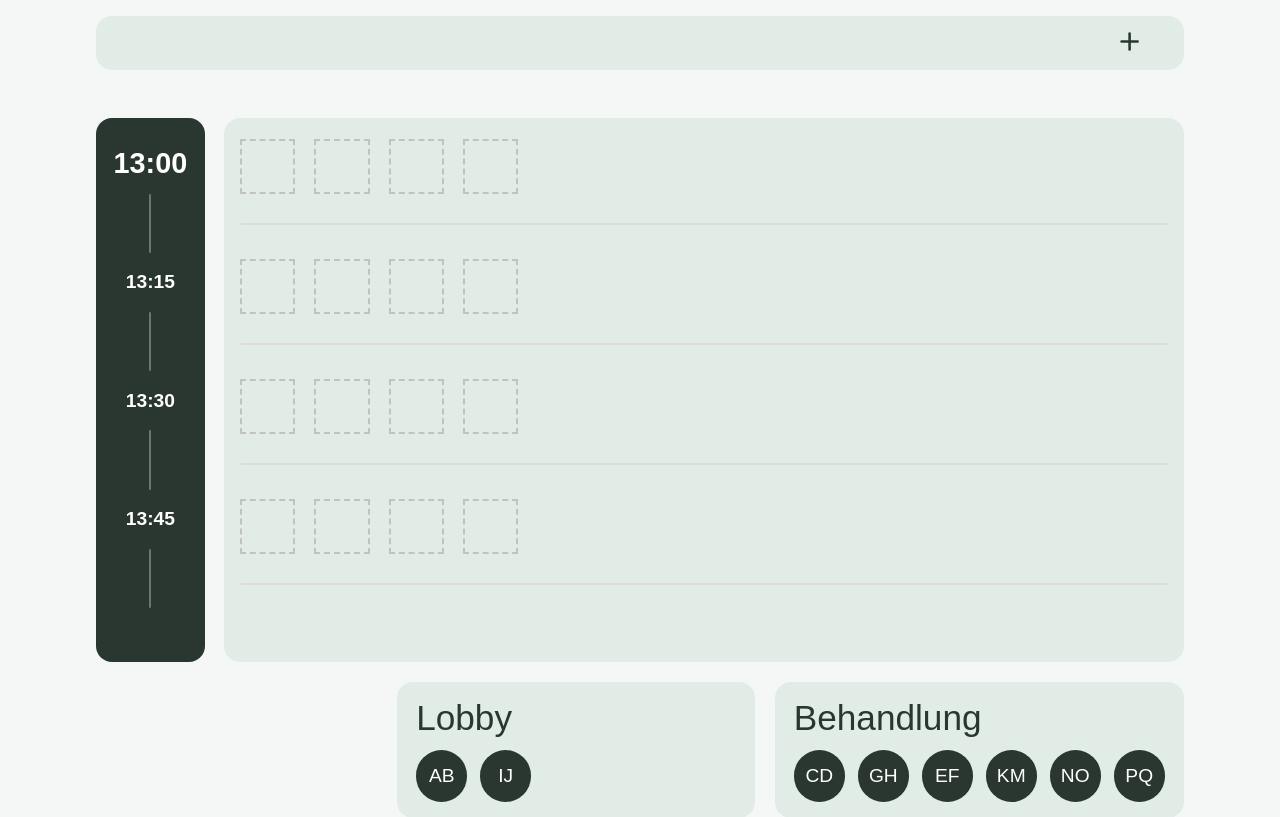
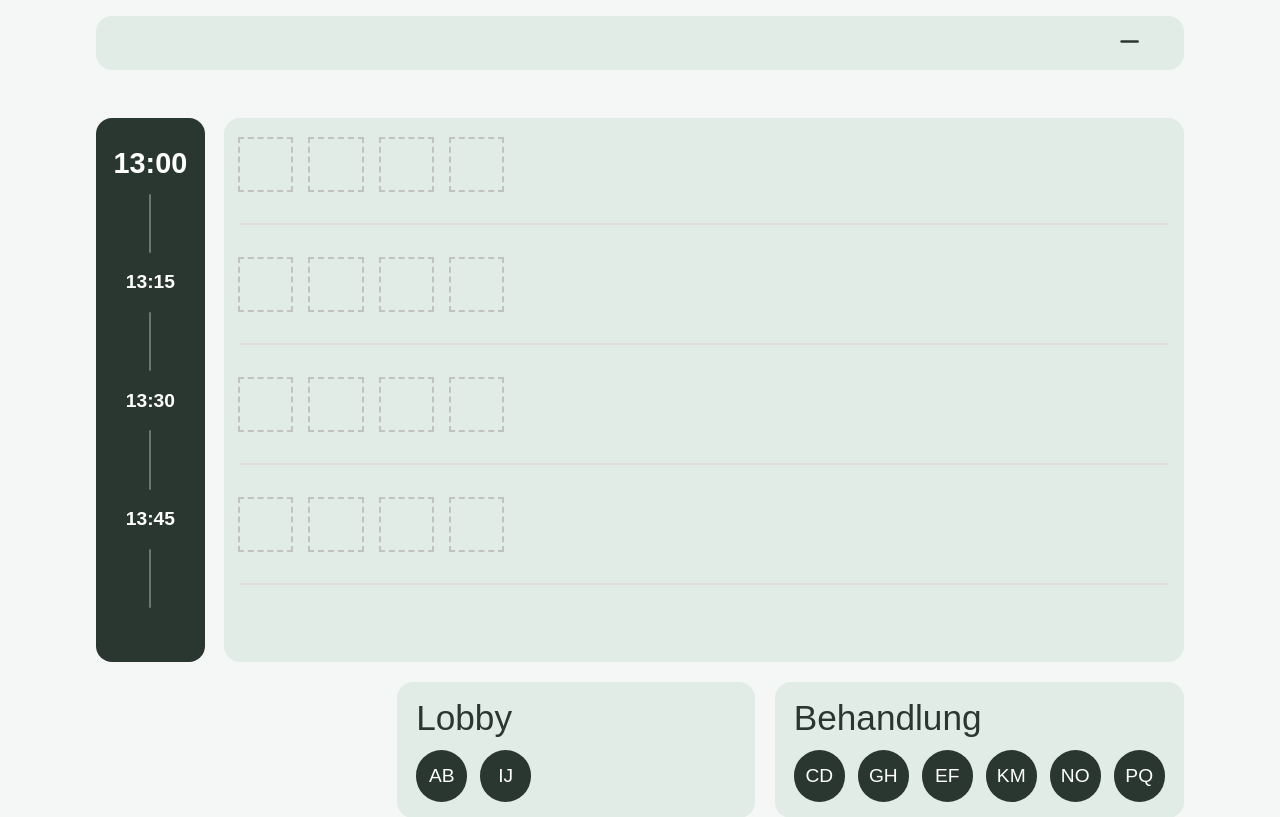
Before and after one commit to gedankenessen/wartezimmer, a React (Create React App) app: page / in a window 1280 px wide. Shown: the top 817 px of the page. Built offline with nearby package versions, Linux system fonts and the light colour scheme.

Commit message:
Fix misc

```diff
--- a/src/components/shared/Dragzone/Dragzone.tsx
+++ b/src/components/shared/Dragzone/Dragzone.tsx
@@ -6,14 +6,14 @@ import { Person, PersonProps } from "../Person/Person";
 const DragzoneWrapperInner = styled.div`
   width: 3.2rem;
   height: 3.2rem;
-  border: 2px dashed ${(p) => p.theme.colors.grey400};
+  outline: 2px dashed ${(p) => p.theme.colors.grey400};
 
-  transition: border-color 0.3s;
+  transition: outline-color 0.3s;
 
   &:hover,
   &:active,
   &:focus-visible {
-    border-color: ${(p) => p.theme.colors.green700};
+    outline-color: ${(p) => p.theme.colors.green700};
   }
 `;
 
--- a/src/icon/Plus.tsx
+++ b/src/icon/Plus.tsx
@@ -8,12 +8,6 @@ export const Plus: React.FC<SVGProps<SVGSVGElement>> = (props) => (
     xmlns="http://www.w3.org/2000/svg"
   >
     <path
-      d="M15 2L15 27"
-      stroke="currentColor"
-      stroke-width="4"
-      stroke-linecap="round"
-    />
-    <path
       d="M2.5 14.5H27.5"
       stroke="currentColor"
       stroke-width="4"
--- a/tsconfig.json
+++ b/tsconfig.json
@@ -11,6 +11,7 @@
     "forceConsistentCasingInFileNames": true,
     "noFallthroughCasesInSwitch": true,
     "suppressImplicitAnyIndexErrors": true,
+    "noImplicitAny": false,
     "module": "esnext",
     "moduleResolution": "node",
     "incremental": true,
```
Also changed, not shown: 1 other file (tests, documents, lock files or other folders).
